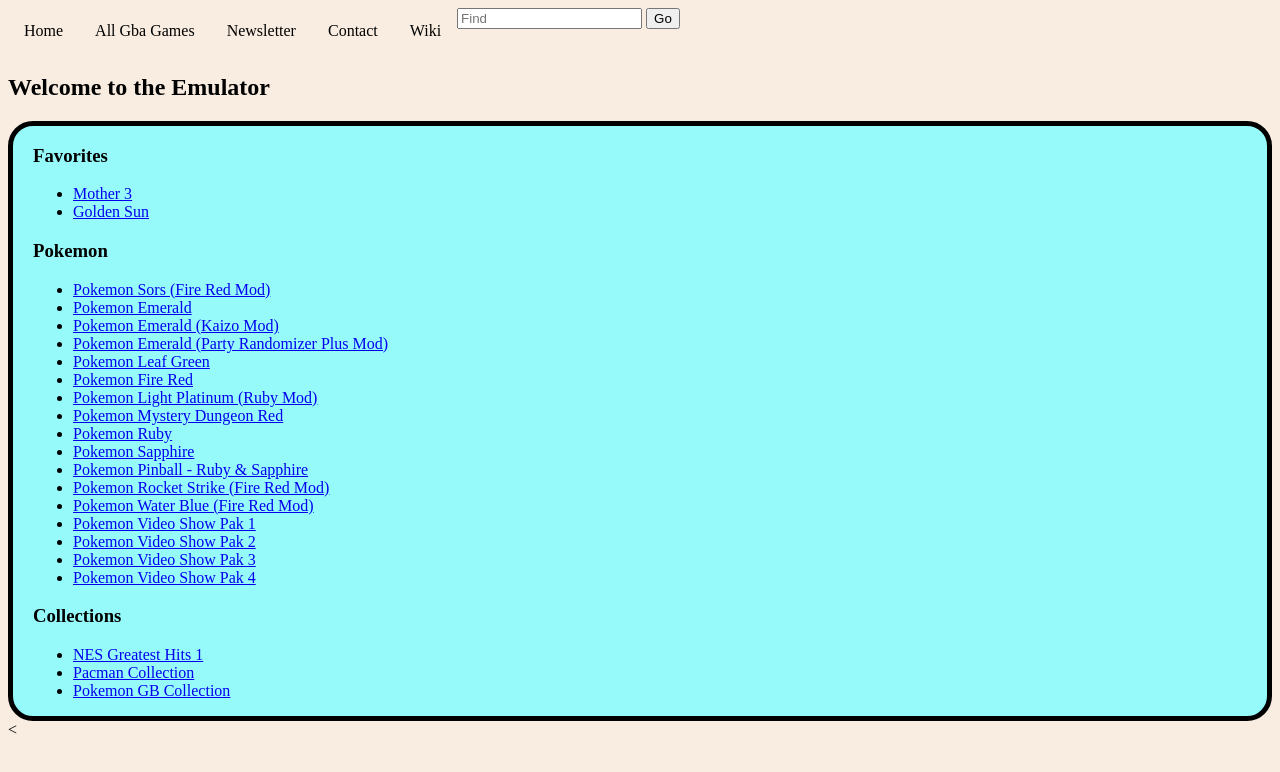
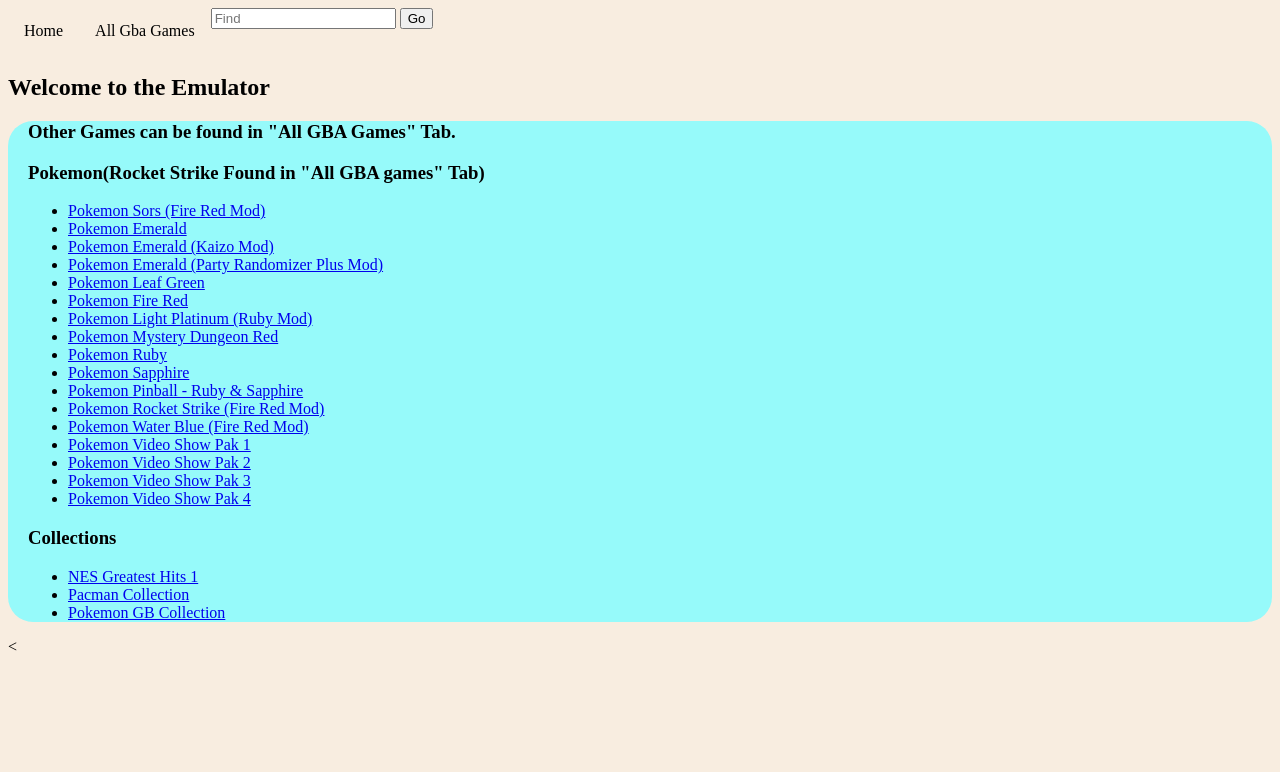
Before and after one commit to DaGecko00/................................................................................................., a plain HTML site: page index.html in a window 1280 px wide. Drawn offline with Linux system fonts and the light colour scheme.

Commit message:
Update index.html

```diff
--- a/index.html
+++ b/index.html
@@ -13,9 +13,7 @@
               <ul>
                 <li><a href="index.html">Home</a></li>
                 <li><a href="allgba.html">All Gba Games</a></li>
-                <li><a href="#">Newsletter</a></li>
-                <li><a href="#">Contact</a></li>
-                <li><a href="https://github.com/Browncha023/GBA/wiki">Wiki</a></li>
+
                 <script src="user_scripts/find.js"></script>
             <input placeholder="Find" type="text" id="search">
             <input type="button" value="Go" onclick="search(document.getElementById('search').value)">
@@ -25,17 +23,15 @@
 
         </body>
 
-        <main style="border:5px black solid; border-radius:25px; background:rgb(150, 250, 250);padding-left:20px;">
+        <main style="border:0px black solid; border-radius:25px; background:rgb(150, 250, 250);padding-left:20px;">
           <ul>
         </ul>
-        <h3>Favorites</h3>
-    <ul>
-        <li><a href="./launcher.html#m3">Mother 3</a></li>
-        <li><a href="./launcher.html#goldensun">Golden Sun</a></li>
+        <h3>Other Games can be found in "All GBA Games" Tab. </h3>
+
     </ul>
 
         </ul>
-        <h3>Pokemon</h3>
+        <h3>Pokemon(Rocket Strike Found in "All GBA games" Tab)</h3>
     <ul>
         <li><a href="./launcher.html#pksors">Pokemon Sors (Fire Red Mod)</a></li>
         <li><a href="./launcher.html#pokemonemerald">Pokemon Emerald</a></li>
```
